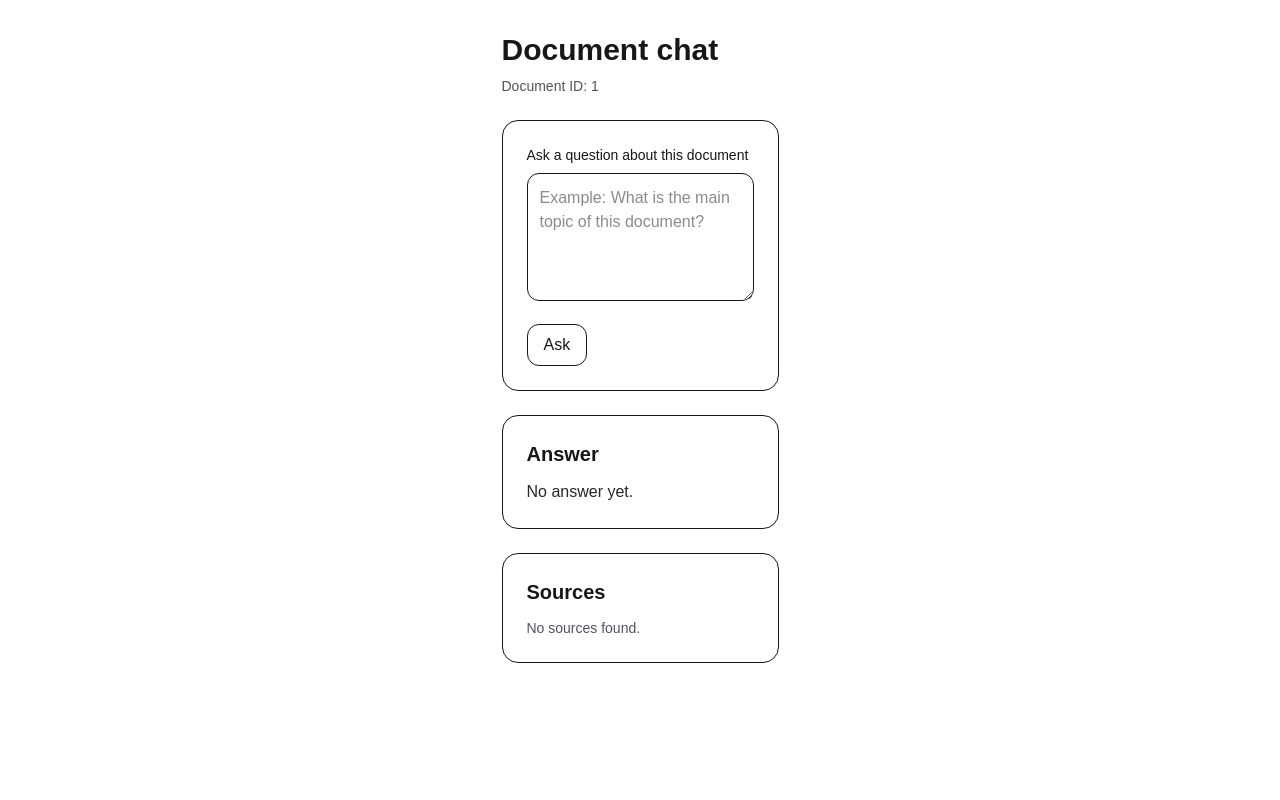
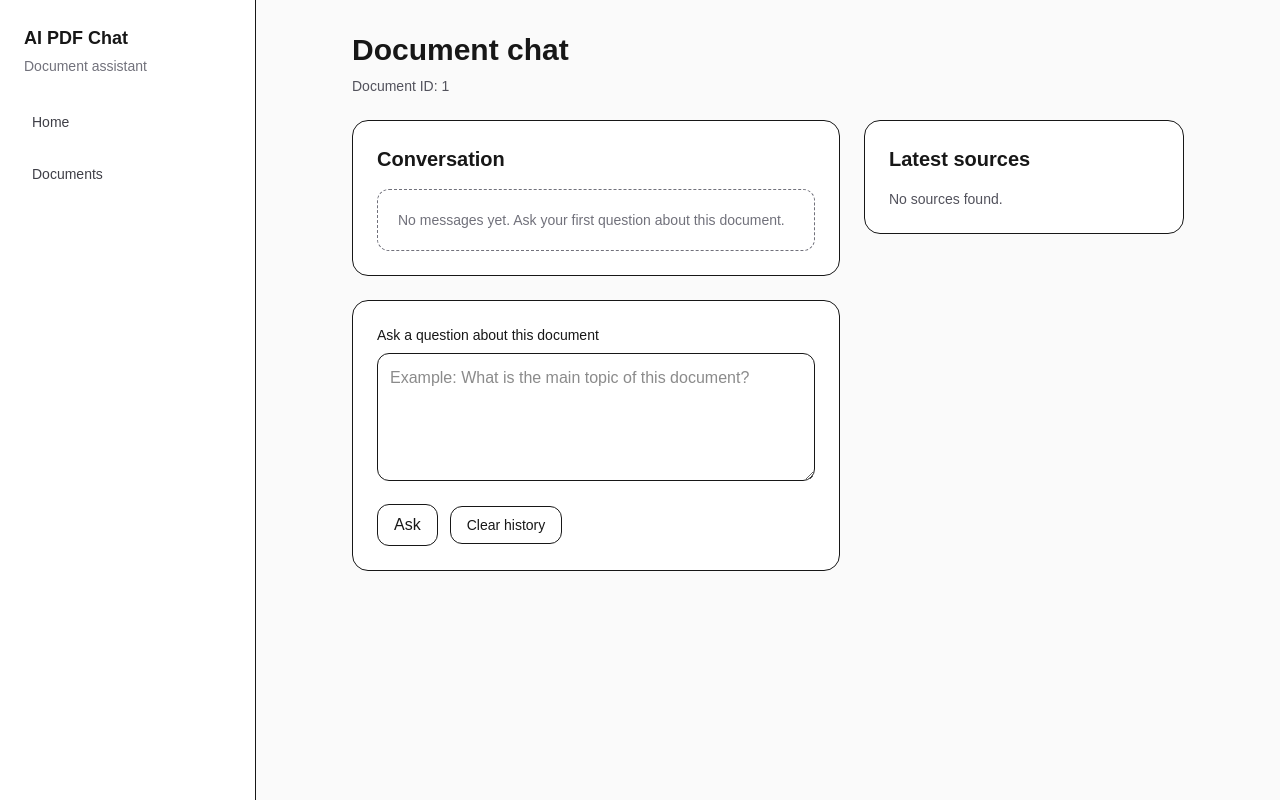
Before and after one commit to vinimw/ai-pdfchat-front, a Next.js app: page /api/documents/1 in a window 1280 px wide. Built offline with nearby package versions, Linux system fonts and the light colour scheme.

Commit message:
feat: update layout

```diff
--- a/app/components/chat/chat-panel.tsx
+++ b/app/components/chat/chat-panel.tsx
@@ -5,30 +5,54 @@ import { askDocumentQuestion } from "@/lib/api/client/chat";
 import { SourceList } from "./source-list";
 import type { ChatSource } from "@/lib/api/schemas/chat";
 
+type ChatMessage = {
+  id: string;
+  role: "user" | "assistant";
+  content: string;
+  sources?: ChatSource[];
+};
+
 type Props = {
   documentId: string;
 };
 
 export function ChatPanel({ documentId }: Props) {
   const [question, setQuestion] = useState("");
-  const [answer, setAnswer] = useState("");
-  const [sources, setSources] = useState<ChatSource[]>([]);
+  const [messages, setMessages] = useState<ChatMessage[]>([]);
+  const [currentSources, setCurrentSources] = useState<ChatSource[]>([]);
   const [loading, setLoading] = useState(false);
   const [error, setError] = useState<string | null>(null);
 
   async function handleSubmit(event: React.FormEvent<HTMLFormElement>) {
     event.preventDefault();
 
-    if (!question.trim()) return;
+    const trimmedQuestion = question.trim();
 
+    if (!trimmedQuestion) return;
+
+    const userMessage: ChatMessage = {
+      id: crypto.randomUUID(),
+      role: "user",
+      content: trimmedQuestion,
+    };
+
+    setMessages((prev) => [...prev, userMessage]);
+    setQuestion("");
     setLoading(true);
     setError(null);
 
     try {
-      const data = await askDocumentQuestion(documentId, question);
+      const data = await askDocumentQuestion(documentId, trimmedQuestion);
 
-      setAnswer(data.answer);
-      setSources(data.sources);
+      const assistantMessage: ChatMessage = {
+        id: crypto.randomUUID(),
+        role: "assistant",
+        content: data.answer,
+        sources: data.sources,
+      };
+
+      setMessages((prev) => [...prev, assistantMessage]);
+      setCurrentSources(data.sources);
     } catch (err) {
       setError(err instanceof Error ? err.message : "Unexpected error.");
     } finally {
@@ -37,8 +61,47 @@ export function ChatPanel({ documentId }: Props) {
   }
 
   return (
+    <div className="grid gap-6 lg:grid-cols-[minmax(0,1fr)_320px]">
       <div className="space-y-6">
-      <form onSubmit={handleSubmit} className="space-y-4 rounded-2xl border p-6">
+        <section className="rounded-2xl border bg-white p-6">
+          <h2 className="mb-4 text-xl font-semibold">Conversation</h2>
+
+          <div className="space-y-4">
+            {messages.length === 0 ? (
+              <div className="rounded-xl border border-dashed p-5 text-sm text-zinc-500">
+                No messages yet. Ask your first question about this document.
+              </div>
+            ) : (
+              messages.map((message) => (
+                <div
+                  key={message.id}
+                  className={[
+                    "rounded-2xl p-4",
+                    message.role === "user"
+                      ? "ml-auto max-w-[85%] border bg-zinc-900 text-white"
+                      : "mr-auto max-w-[85%] border bg-zinc-50 text-zinc-900",
+                  ].join(" ")}
+                >
+                  <p className="mb-2 text-xs font-medium uppercase tracking-wide opacity-70">
+                    {message.role === "user" ? "You" : "Assistant"}
+                  </p>
+                  <p className="whitespace-pre-wrap text-sm leading-6">
+                    {message.content}
+                  </p>
+                </div>
+              ))
+            )}
+
+            {loading ? (
+              <div className="mr-auto max-w-[85%] rounded-2xl border bg-zinc-50 p-4 text-sm text-zinc-500">
+                Thinking...
+              </div>
+            ) : null}
+          </div>
+        </section>
+
+        <section className="rounded-2xl border bg-white p-6">
+          <form onSubmit={handleSubmit} className="space-y-4">
             <div>
               <label className="mb-2 block text-sm font-medium">
                 Ask a question about this document
@@ -53,6 +116,7 @@ export function ChatPanel({ documentId }: Props) {
 
             {error ? <p className="text-sm text-red-500">{error}</p> : null}
 
+            <div className="flex items-center gap-3">
               <button
                 type="submit"
                 disabled={loading}
@@ -60,19 +124,29 @@ export function ChatPanel({ documentId }: Props) {
               >
                 {loading ? "Thinking..." : "Ask"}
               </button>
+
+              <button
+                type="button"
+                onClick={() => {
+                  setMessages([]);
+                  setCurrentSources([]);
+                  setError(null);
+                }}
+                className="rounded-xl border px-4 py-2 text-sm"
+              >
+                Clear history
+              </button>
+            </div>
           </form>
+        </section>
+      </div>
 
-      <section className="rounded-2xl border p-6">
-        <h2 className="mb-3 text-xl font-semibold">Answer</h2>
-        <p className="whitespace-pre-wrap text-zinc-800">
-          {answer || "No answer yet."}
-        </p>
+      <aside className="space-y-6">
+        <section className="rounded-2xl border bg-white p-6">
+          <h2 className="mb-4 text-xl font-semibold">Latest sources</h2>
+          <SourceList sources={currentSources} />
         </section>
-
-      <section className="rounded-2xl border p-6">
-        <h2 className="mb-3 text-xl font-semibold">Sources</h2>
-        <SourceList sources={sources} />
-      </section>
+      </aside>
     </div>
   );
 }
--- /dev/null
+++ b/app/components/layout/app-shell.tsx
@@ -0,0 +1,18 @@
+import type { ReactNode } from "react";
+import { Sidebar } from "./sidebar";
+
+type Props = {
+  children: ReactNode;
+};
+
+export function AppShell({ children }: Props) {
+  return (
+    <div className="min-h-screen bg-zinc-50 md:flex">
+      <Sidebar />
+
+      <div className="flex-1">
+        {children}
+      </div>
+    </div>
+  );
+}
--- /dev/null
+++ b/app/components/layout/header.tsx
@@ -0,0 +1,17 @@
+type Props = {
+  title?: string;
+  subtitle?: string;
+};
+
+export function Header({ title, subtitle }: Props) {
+  return (
+    <header className="border-b bg-white px-6 py-5">
+      <div>
+        {title ? <h1 className="text-2xl font-semibold">{title}</h1> : null}
+        {subtitle ? (
+          <p className="mt-1 text-sm text-zinc-500">{subtitle}</p>
+        ) : null}
+      </div>
+    </header>
+  );
+}
--- /dev/null
+++ b/app/components/layout/sidebar.tsx
@@ -0,0 +1,51 @@
+"use client";
+
+import Link from "next/link";
+import { usePathname } from "next/navigation";
+
+const navItems = [
+  { href: "/", label: "Home" },
+  { href: "/documents", label: "Documents" },
+];
+
+export function Sidebar() {
+  const pathname = usePathname();
+
+  return (
+    <aside className="w-full border-b bg-white md:w-64 md:border-b-0 md:border-r">
+      <div className="p-6">
+        <h2 className="text-lg font-semibold">AI PDF Chat</h2>
+        <p className="mt-1 text-sm text-zinc-500">
+          Document assistant
+        </p>
+      </div>
+
+      <nav className="px-4 pb-4 md:pb-6">
+        <ul className="space-y-2">
+          {navItems.map((item) => {
+            const isActive =
+              item.href === "/"
+                ? pathname === item.href
+                : pathname.startsWith(item.href);
+
+            return (
+              <li key={item.href}>
+                <Link
+                  href={item.href}
+                  className={[
+                    "block rounded-xl px-4 py-3 text-sm transition",
+                    isActive
+                      ? "bg-zinc-900 text-white"
+                      : "text-zinc-700 hover:bg-zinc-100",
+                  ].join(" ")}
+                >
+                  {item.label}
+                </Link>
+              </li>
+            );
+          })}
+        </ul>
+      </nav>
+    </aside>
+  );
+}
--- a/app/documents/page.tsx
+++ b/app/documents/page.tsx
@@ -1,25 +1,28 @@
 import { getDocuments } from "@/lib/api/server/documents";
 import { UploadForm } from "@/app/components/upload-form";
 import { DocumentList } from "@/app/components/document-list";
+import { Header } from "@/app/components/layout/header";
 
 export default async function DocumentsPage() {
   const documents = await getDocuments();
 
   return (
-    <main className="mx-auto max-w-5xl space-y-8 p-8">
-      <section>
-        <h1 className="text-3xl font-semibold">Documents</h1>
-        <p className="mt-2 text-sm text-zinc-600">
-          Upload PDFs and open a document to start chatting.
-        </p>
-      </section>
+    <>
+      <Header
+        title="Documents"
+        subtitle="Upload PDFs and open a document to start chatting."
+      />
 
-      <UploadForm />
+      <main className="space-y-8 p-6">
+        <section className="rounded-2xl border bg-white p-6">
+          <UploadForm />
+        </section>
 
-      <section className="space-y-4">
-        <h2 className="text-xl font-semibold">Uploaded documents</h2>
-        <DocumentList documents={documents} />
-      </section>
-    </main>
+        <section className="rounded-2xl border bg-white p-6">
+          <h2 className="mb-4 text-xl font-semibold">Uploaded documents</h2>
+          <DocumentList documents={documents} />
+        </section>
+      </main>
+    </>
   );
 }
--- a/app/layout.tsx
+++ b/app/layout.tsx
@@ -1,20 +1,10 @@
 import type { Metadata } from "next";
-import { Geist, Geist_Mono } from "next/font/google";
 import "./globals.css";
-
-const geistSans = Geist({
-  variable: "--font-geist-sans",
-  subsets: ["latin"],
-});
-
-const geistMono = Geist_Mono({
-  variable: "--font-geist-mono",
-  subsets: ["latin"],
-});
+import { AppShell } from "@/app/components/layout/app-shell";
 
 export const metadata: Metadata = {
-  title: "Upload file LLM",
-  description: "Created to check with LLM questions about pdf",
+  title: "AI PDF Chat",
+  description: "Document assistant with grounded answers",
 };
 
 export default function RootLayout({
@@ -23,11 +13,10 @@ export default function RootLayout({
   children: React.ReactNode;
 }>) {
   return (
-    <html
-      lang="en"
-      className={`${geistSans.variable} ${geistMono.variable} h-full antialiased`}
-    >
-      <body className="min-h-full flex flex-col">{children}</body>
+    <html lang="en">
+      <body>
+        <AppShell>{children}</AppShell>
+      </body>
     </html>
   );
 }
--- a/app/page.tsx
+++ b/app/page.tsx
@@ -1,14 +1,32 @@
-import { UploadForm } from "@/app/components/upload-form";
+import Link from "next/link";
+import { Header } from "@/app/components/layout/header";
 
 export default function HomePage() {
   return (
-    <main className="mx-auto max-w-3xl p-8">
-      <h1 className="mb-2 text-3xl font-semibold">AI PDF Chat</h1>
-      <p className="mb-6 text-sm text-zinc-600">
-        Upload a PDF and start asking grounded questions.
-      </p>
+    <>
+      <Header
+        title="Home"
+        subtitle="Upload PDFs, explore documents, and ask grounded questions."
+      />
 
-      <UploadForm />
-    </main>
+      <main className="p-6">
+        <section className="mx-auto max-w-4xl rounded-2xl border bg-white p-8">
+          <h2 className="text-3xl font-semibold">Welcome to AI PDF Chat</h2>
+          <p className="mt-3 max-w-2xl text-zinc-600">
+            This app lets you upload documents, process their content, and ask
+            questions with answers grounded in source excerpts.
+          </p>
+
+          <div className="mt-6">
+            <Link
+              href="/documents"
+              className="inline-block rounded-xl border px-4 py-2"
+            >
+              Go to documents
+            </Link>
+          </div>
+        </section>
+      </main>
+    </>
   );
 }
```
Also changed, not shown: app/components/document-list.tsx (+4 -4 lines). Lines whose indentation alone changed are shown as unchanged.
